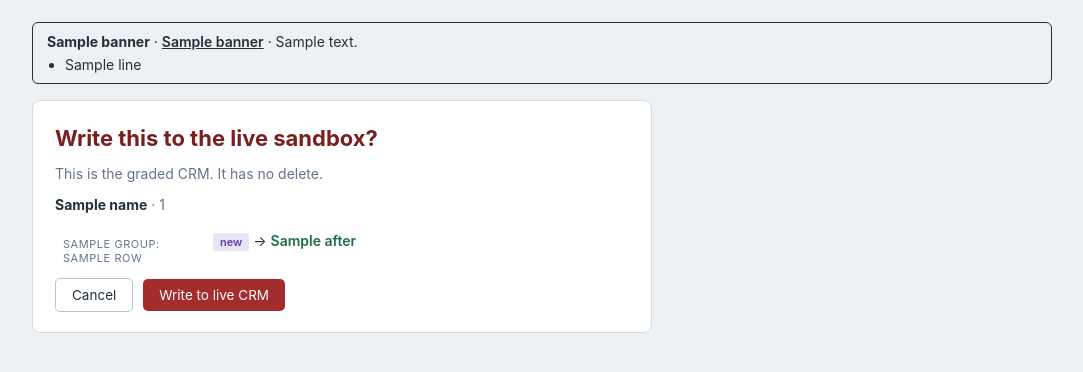
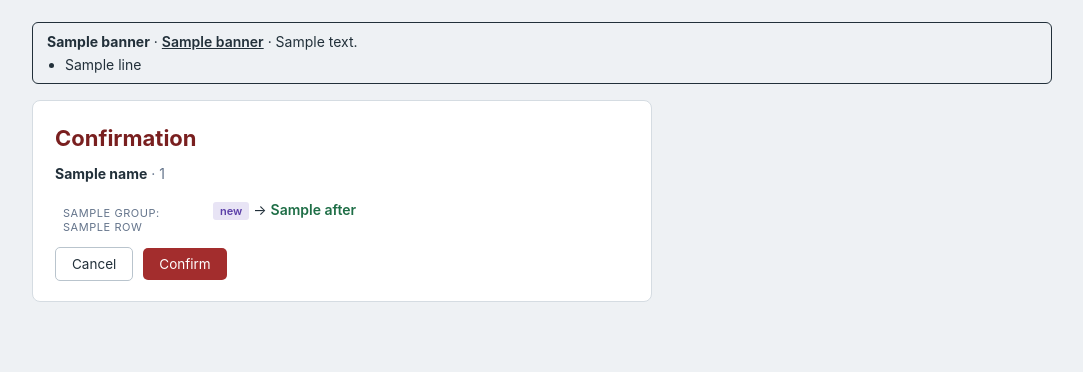
Before and after one commit to tru-yan/crm-review-app, a Python web app: template crm_review_app/web/templates/confirm.html in a window 1280 px wide. Shown: the part 40-412 px from the top of the page, without its empty margins (98-1181 px from the left). Run offline with Jinja, Linux system fonts and the light colour scheme; the template is opened without the code that fills it: most values are stand-ins (such as "Sample title", 1, 10 or a date in 2020).

Commit message:
ui: simplify the approval confirmation dialog
Titles the dialog 'Confirmation', drops the 'This is the graded CRM. It has no delete.' subtitle, and renames the write button to 'Confirm'. Docs updated to match.

```diff
--- a/crm_review_app/web/templates/_confirm_body.html
+++ b/crm_review_app/web/templates/_confirm_body.html
@@ -1,6 +1,5 @@
 {% import "_values.html" as val %}
-<h1 class="confirm-title">Write this to the live sandbox?</h1>
-<p class="muted">This is the graded CRM. It has no delete.</p>
+<h1 class="confirm-title">Confirmation</h1>
 <p><b>{{ name }}</b>{% if p.account_id %} <span class="muted">· {{ p.account_id }}</span>{% endif %}</p>
 <table class="changes compact">
   {% for r in rows %}
--- a/crm_review_app/web/templates/confirm.html
+++ b/crm_review_app/web/templates/confirm.html
@@ -9,7 +9,7 @@
     <input type="hidden" name="comment" value="{{ comment }}">
     <div class="buttons">
       <a class="button secondary" href="/proposals/{{ p.key }}">Cancel</a>
-      <button type="submit" class="danger">Write to live CRM</button>
+      <button type="submit" class="danger">Confirm</button>
     </div>
   </form>
 </div>
--- a/crm_review_app/web/templates/proposal.html
+++ b/crm_review_app/web/templates/proposal.html
@@ -97,7 +97,7 @@
   {% include "_confirm_body.html" %}
   <div class="buttons">
     <button type="button" class="secondary" data-close>Cancel</button>
-    <button type="button" class="danger" data-confirm-yes>Write to live CRM</button>
+    <button type="button" class="danger" data-confirm-yes>Confirm</button>
   </div>
 </dialog>
 {% else %}
```
Also changed, not shown: docs/review-app-design.md (+2 -2 lines), docs/runbook.md (+1 -1 lines), README.md.
